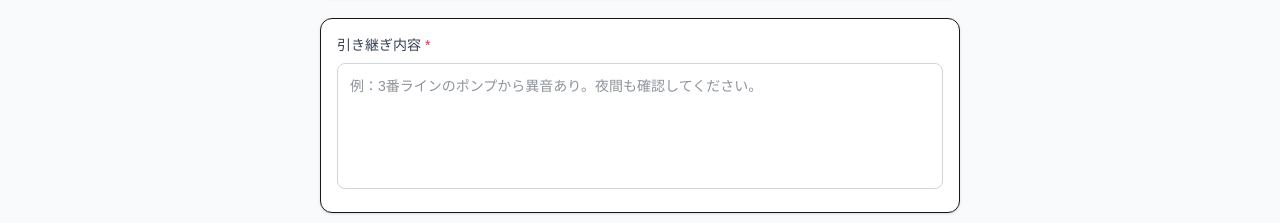
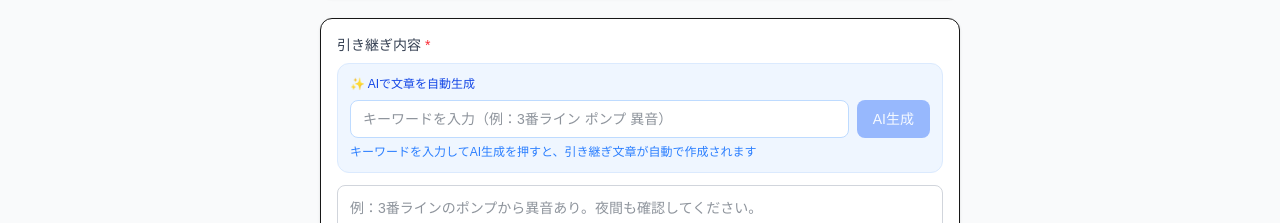
Before and after one commit to ogawanda/tsunagu, a Next.js app: page /new in a window 1280 px wide. Shown: the part 392-615 px from the top of the page. Built offline with nearby package versions, Linux system fonts and the light colour scheme; no server answers.

Commit message:
Add AI text generation for handovers using Claude API

```diff
--- /dev/null
+++ b/app/api/generate/route.ts
@@ -0,0 +1,38 @@
+import Anthropic from "@anthropic-ai/sdk";
+import { NextRequest, NextResponse } from "next/server";
+
+const client = new Anthropic({
+  apiKey: process.env.ANTHROPIC_API_KEY,
+});
+
+export async function POST(request: NextRequest) {
+  const { keywords, category, priority } = await request.json();
+
+  if (!keywords?.trim()) {
+    return NextResponse.json({ error: "キーワードを入力してください" }, { status: 400 });
+  }
+
+  const message = await client.messages.create({
+    model: "claude-haiku-4-5-20251001",
+    max_tokens: 300,
+    messages: [
+      {
+        role: "user",
+        content: `あなたは工場の現場スタッフです。以下の情報をもとに、引き継ぎメモを1〜3文で作成してください。
+
+キーワード: ${keywords}
+カテゴリ: ${category || "未指定"}
+重要度: ${priority || "中"}
+
+ルール:
+- 現場で使われる具体的な言葉を使う
+- 「〜してください」「〜を確認してください」など次の担当者への指示を含める
+- 余計な挨拶や説明は不要、引き継ぎ文章のみ出力する
+- 100文字以内にまとめる`,
+      },
+    ],
+  });
+
+  const text = message.content[0].type === "text" ? message.content[0].text : "";
+  return NextResponse.json({ text });
+}
--- a/app/new/page.tsx
+++ b/app/new/page.tsx
@@ -19,6 +19,8 @@ export default function NewHandover() {
   const [categories, setCategories] = useState<Category[]>([]);
   const [companyId, setCompanyId] = useState<string | null>(null);
   const [saving, setSaving] = useState(false);
+  const [keywords, setKeywords] = useState("");
+  const [generating, setGenerating] = useState(false);
 
   useEffect(() => {
     const init = async () => {
@@ -44,6 +46,24 @@ export default function NewHandover() {
     };
     init();
   }, []);
+
+  const generateContent = async () => {
+    if (!keywords.trim()) return;
+    setGenerating(true);
+    try {
+      const res = await fetch("/api/generate", {
+        method: "POST",
+        headers: { "Content-Type": "application/json" },
+        body: JSON.stringify({ keywords, category, priority }),
+      });
+      const data = await res.json();
+      if (data.text) setContent(data.text);
+    } catch {
+      alert("AI生成に失敗しました。もう一度お試しください。");
+    } finally {
+      setGenerating(false);
+    }
+  };
 
   const handleSubmit = async (e: React.FormEvent) => {
     e.preventDefault();
@@ -170,6 +190,30 @@ export default function NewHandover() {
             <label className="block text-sm font-medium text-gray-700 mb-2">
               引き継ぎ内容 <span className="text-red-500">*</span>
             </label>
+
+            {/* AI生成エリア */}
+            <div className="mb-3 bg-blue-50 border border-blue-100 rounded-xl p-3">
+              <p className="text-xs font-medium text-blue-700 mb-2">✨ AIで文章を自動生成</p>
+              <div className="flex gap-2">
+                <input
+                  type="text"
+                  value={keywords}
+                  onChange={(e) => setKeywords(e.target.value)}
+                  placeholder="キーワードを入力（例：3番ライン ポンプ 異音）"
+                  className="flex-1 border border-blue-200 rounded-lg px-3 py-2 text-sm text-gray-800 focus:outline-none focus:ring-2 focus:ring-blue-400 bg-white"
+                />
+                <button
+                  type="button"
+                  onClick={generateContent}
+                  disabled={generating || !keywords.trim()}
+                  className="bg-blue-600 text-white px-4 py-2 rounded-lg text-sm font-medium hover:bg-blue-700 disabled:opacity-40 transition-colors whitespace-nowrap"
+                >
+                  {generating ? "生成中..." : "AI生成"}
+                </button>
+              </div>
+              <p className="text-xs text-blue-500 mt-1.5">キーワードを入力してAI生成を押すと、引き継ぎ文章が自動で作成されます</p>
+            </div>
+
             <textarea
               value={content}
               onChange={(e) => setContent(e.target.value)}
--- a/package.json
+++ b/package.json
@@ -9,6 +9,7 @@
     "lint": "eslint"
   },
   "dependencies": {
+    "@anthropic-ai/sdk": "^0.80.0",
     "@supabase/ssr": "^0.9.0",
     "@supabase/supabase-js": "^2.99.3",
     "next": "16.2.1",
```
Also changed, not shown: 1 other file (tests, documents, lock files or other folders).
